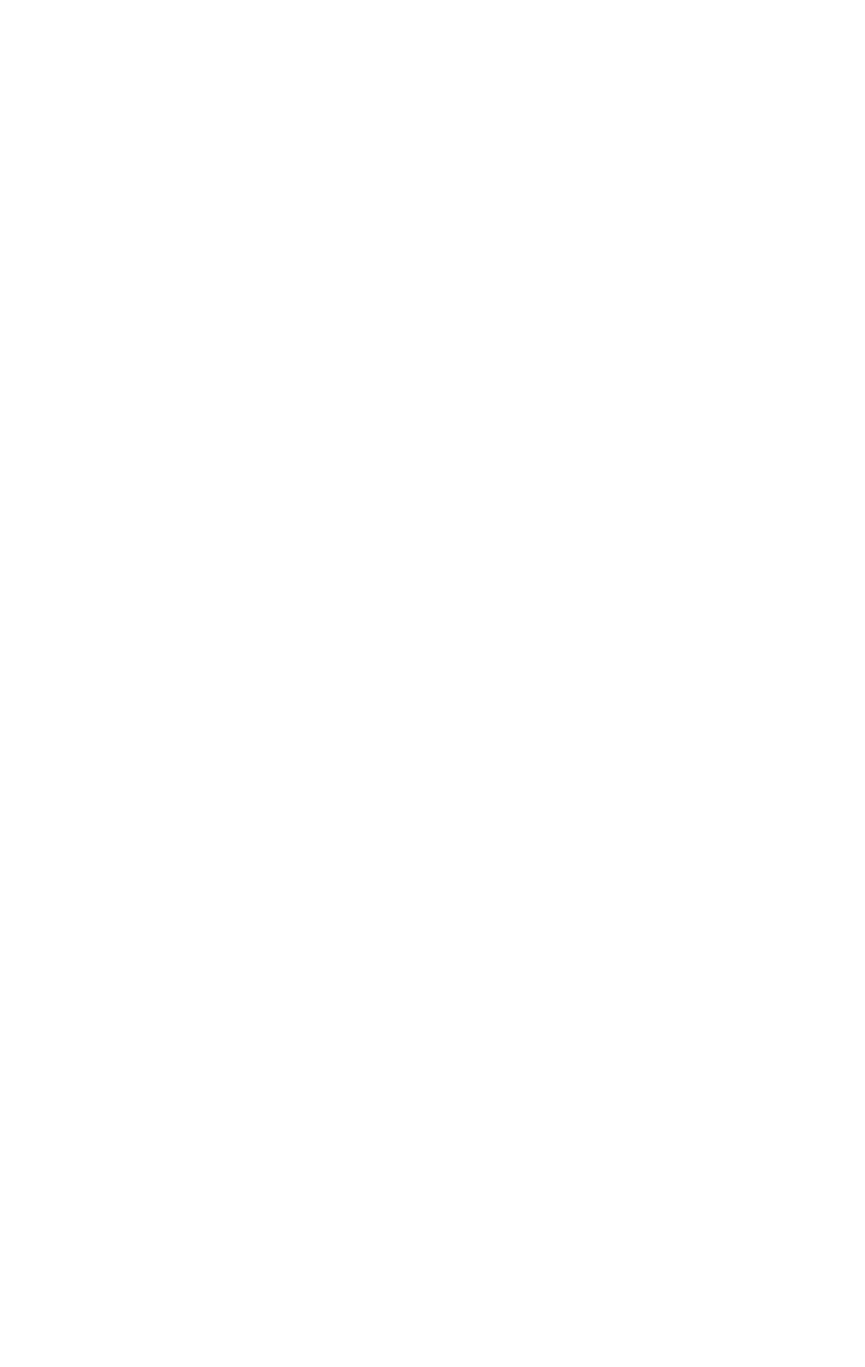
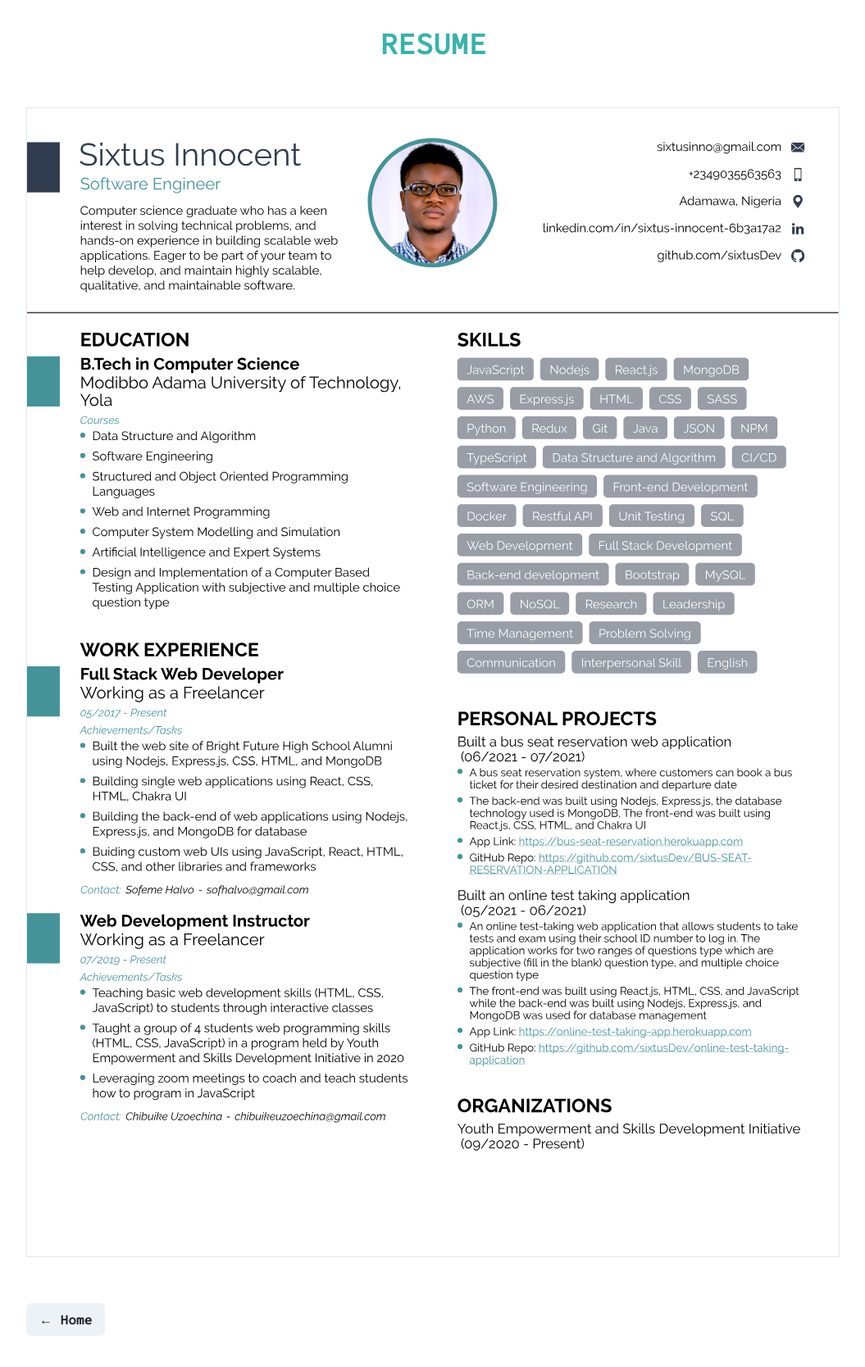
Before and after one commit to ogheneCodes/portfolio, a React (Create React App) app: page /resume in a window 1280 px wide. Shown: the top 1668 px of the page at 82% size, without its empty margins (112-1167 px from the left). Before the commit the page ends 800 px from the top, so only its background shows below. Built offline with nearby package versions, Linux system fonts and the light colour scheme.

Commit message:
Added the resume page

```diff
--- a/src/App.js
+++ b/src/App.js
@@ -1,6 +1,7 @@
 // Import Statements
 import { Switch, Route } from "react-router-dom";
 import Home from "./components/home";
+import Resume from "./components/resume";
 import Project from "./components/project";
 
 function App() {
@@ -8,6 +9,7 @@ function App() {
     <div className="App">
       <Switch>
         <Route path="/" exact component={Home} />
+        <Route path="/resume" exact component={Resume} />
         <Route path="/projects" exact component={Project} />
       </Switch>
     </div>
--- /dev/null
+++ b/src/components/resume.jsx
@@ -0,0 +1,23 @@
+// Import Statements
+import { Image, Container, Button, Heading, Box } from "@chakra-ui/react";
+import { Link as ReactLink } from "react-router-dom";
+
+const Resume = () => {
+  return (
+    <Container maxW="container.lg">
+      <Heading as="h1" mt="8" mb="14" color="teal.400" textAlign="center">
+        RESUME
+      </Heading>
+      <Box pb="40">
+        <Box borderWidth="1px">
+          <Image src="./resume.svg" w="100%" />
+        </Box>
+        <Button as={ReactLink} mt="14" to="/">
+          &larr; Home
+        </Button>
+      </Box>
+    </Container>
+  );
+};
+
+export default Resume;
```
Also changed, not shown: public/resume.svg (added).
